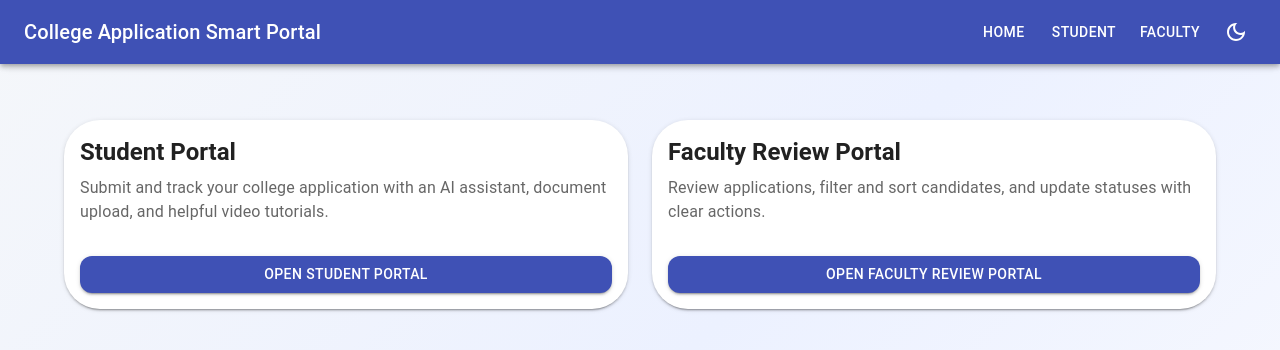
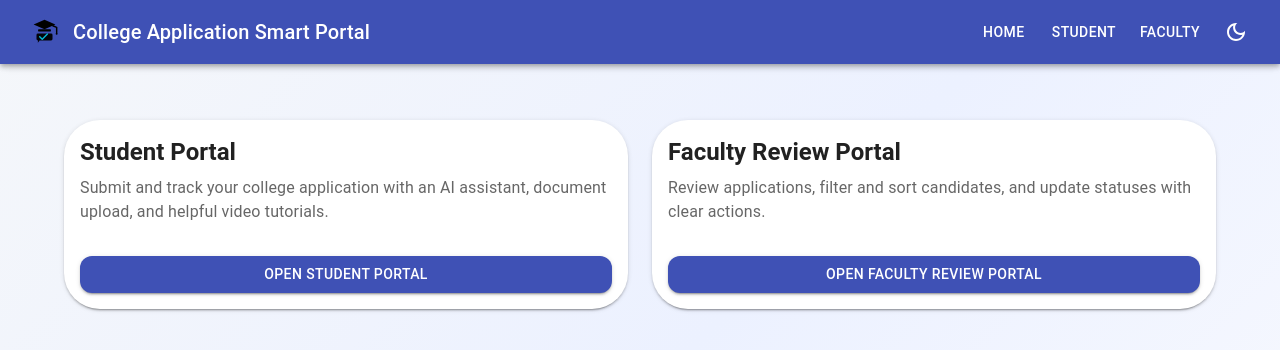
Before and after one commit to heerak2492/CollegeApplicationSmartPortal, a Next.js app: page / in a window 1280 px wide. Shown: the top 350 px of the page. Built offline with nearby package versions, Linux system fonts and the light colour scheme.

Commit message:
added logo

```diff
--- a/app/layout.tsx
+++ b/app/layout.tsx
@@ -8,8 +8,14 @@ import { Container, Box } from "@mui/material";
 import AppThemeProvider from "@/features/theme/ThemeProvider";
 
 export const metadata: Metadata = {
-  title: "College Application Smart Portal",
-  description: "Student portal with AI assistant and faculty review portal.",
+  title: {
+    default: "College Application Smart Portal",
+    template: "%s | College Application Smart Portal",
+  },
+  description: "Student and Faculty review portals",
+  icons: {
+    apple: "/apple-touch-icon.png",
+  },
 };
 
 export default function RootLayout({ children }: { children: React.ReactNode }) {
--- /dev/null
+++ b/components/AppLogo.tsx
@@ -0,0 +1,23 @@
+"use client";
+
+import * as React from "react";
+import { Box } from "@mui/material";
+
+export default function AppLogo({
+  size = 41,
+  title = "College Application Smart Portal",
+}: {
+  size?: number;
+  title?: string;
+}) {
+  return (
+    <Box
+      component="img"
+      src="/logo-mark.svg"
+      alt={title}
+      width={size}
+      height={size}
+      sx={{ display: "inline-block", verticalAlign: "middle" }}
+    />
+  );
+}
--- a/components/common/AppHeader.tsx
+++ b/components/common/AppHeader.tsx
@@ -10,6 +10,7 @@ import LightModeOutlinedIcon from "@mui/icons-material/LightModeOutlined";
 // IMPORTANT: import the context from your ThemeProvider
 // If you followed my earlier files, this is the correct path:
 import { ColorModeContext } from "@/features/theme/ThemeProvider";
+import AppLogo from "../AppLogo";
 // If your project exposes it elsewhere, update the import accordingly.
 
 export default function AppHeader() {
@@ -23,10 +24,13 @@ export default function AppHeader() {
   return (
     <AppBar position="sticky">
       <Toolbar>
-        <Typography variant="h6" sx={{ flexGrow: 1 }}>
-          College Application Smart Portal
+        <Typography
+          variant="h6"
+          sx={{ flexGrow: 1, display: "flex", alignItems: "center", gap: 1 }}
+        >
+          <AppLogo />
+          <span>College Application Smart Portal</span>
         </Typography>
-
         <Box sx={{ display: "flex", gap: 1, alignItems: "center" }}>
           <Button color="inherit" component={Link} href="/">
             Home
```
Also changed, not shown: app/icon.svg (added), public/logo-mark.svg (added).
